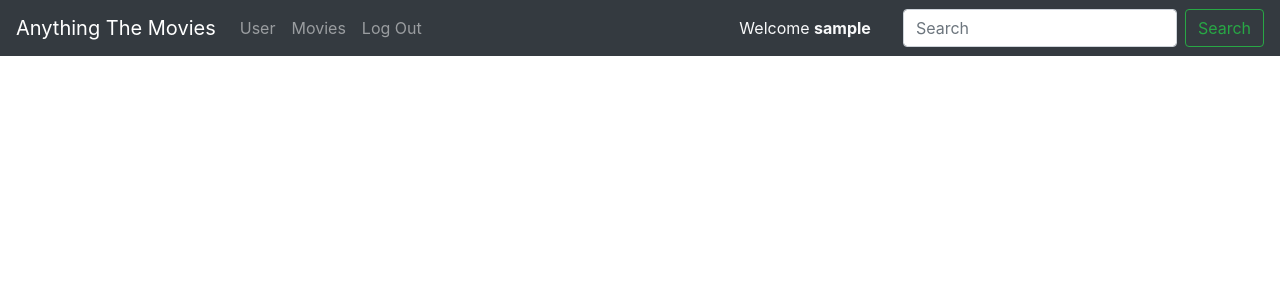
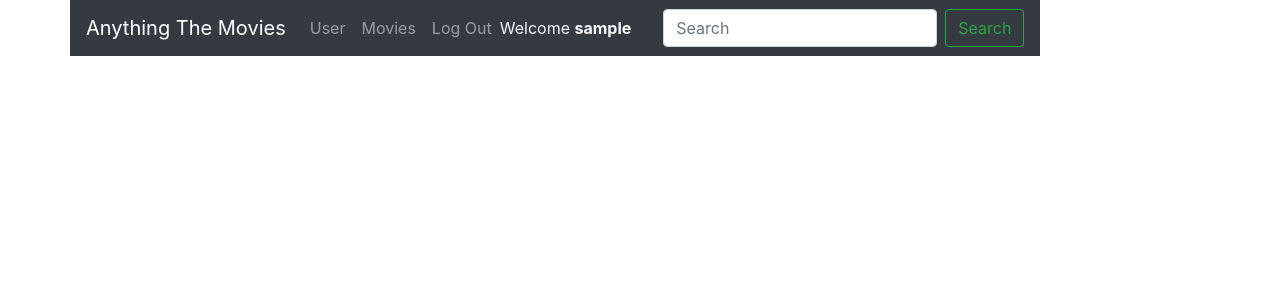
Before and after one commit to Sashimee/movie_db_exo, a PHP site: page /search.php in a window 1280 px wide. Shown: the top 300 px of the page. Run offline with PHP 8.4, Linux system fonts and the light colour scheme; the visitor is signed in with stand-in values (Sample User, id 1).

Commit message:
Update search.php

```diff
--- a/search.php
+++ b/search.php
@@ -12,8 +12,9 @@ session_start();
     <title>Document</title>
 </head>
 
-<body>
-
+<body id="cat-bod">
+    <div class="container">
+        <div class="row">
             <?php
             require "nav-bar.php";
             require "database.php";
@@ -79,6 +80,9 @@ session_start();
             }
 
             ?>
+        </div>
+
+    </div>
 
 
     <script src="https://code.jquery.com/jquery-3.4.1.min.js" integrity="sha256-CSXorXvZcTkaix6Yvo6HppcZGetbYMGWSFlBw8HfCJo=" crossorigin="anonymous"></script>
```
Lines whose indentation alone changed are shown as unchanged.
